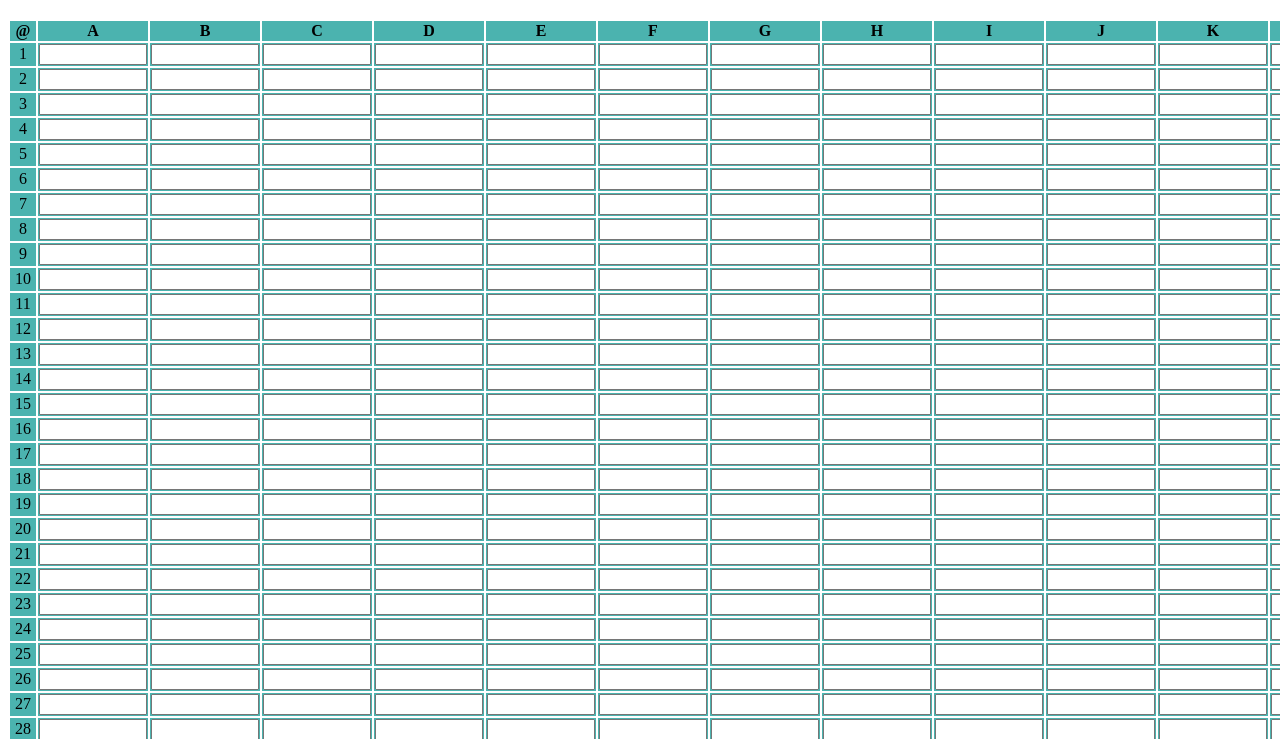
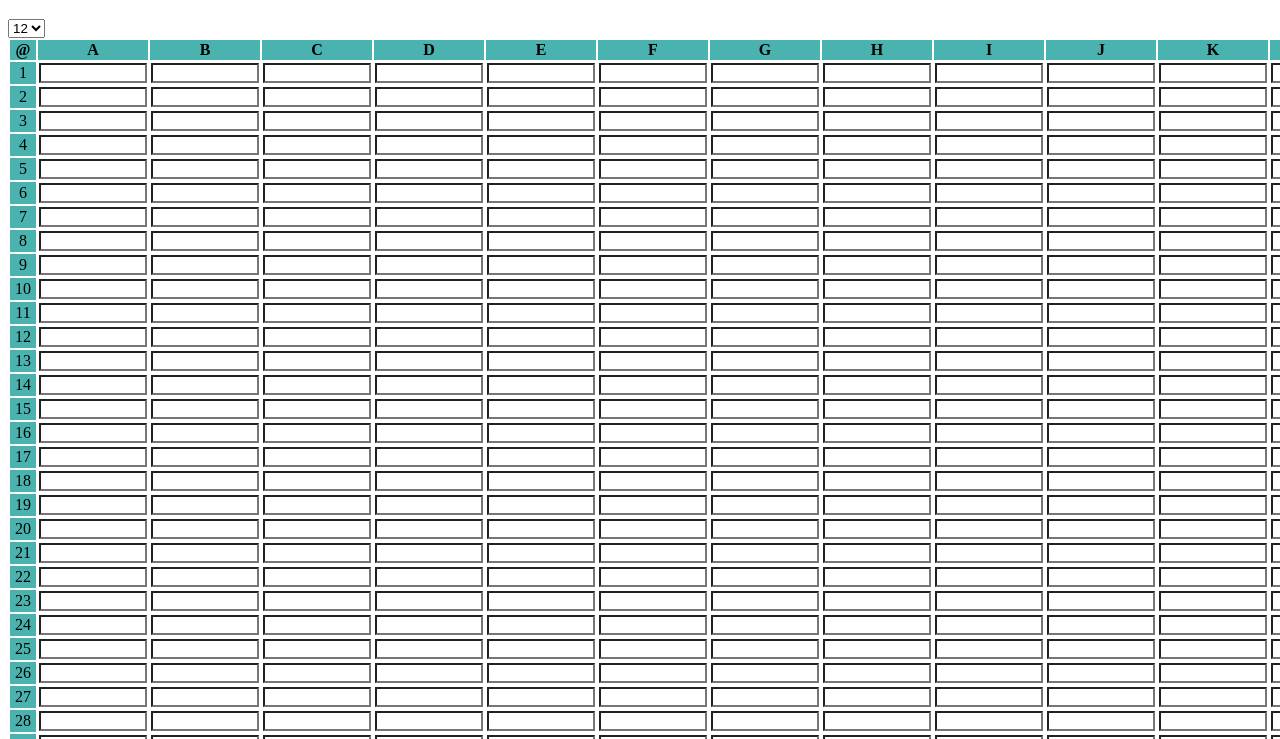
Before and after one commit to lyudmila-schastlyvets/Control-Work, a website with bundled scripts: page index.html in a window 1280 px wide. Shown: the part 61-800 px from the top of the page. Built offline with nearby package versions, Linux system fonts and the light colour scheme.

Commit message:
Changing font-size

```diff
--- a/index.html
+++ b/index.html
@@ -11,7 +11,17 @@
     </header>
     <main>
         <div class="control-panel">
-
+            <select name="font-size" id="font-size">
+                <option value="10">10</option>
+                <option value="11">11</option>
+                <option value="12" selected>12</option>
+                <option value="14">14</option>
+                <option value="16">16</option>
+                <option value="18">18</option>
+                <option value="20">20</option>
+                <option value="22">22</option>
+                <option value="24">24</option>
+            </select>
         </div>
         <table>
             <thead></thead>
--- a/src/js/cell.js
+++ b/src/js/cell.js
@@ -28,7 +28,7 @@ function cellInit () {
                 cellColor: 'black',
                 background: 'white',
                 fontSize: '12'
-            }
+            };
             if (i == 0) {
                 tableHead.push(cell);
             } else {
@@ -36,8 +36,8 @@ function cellInit () {
             }
         }
     }
-    storage.set('tbody', tableCells)
-    storage.set('thead', tableHead)
+    storage.set('tbody', tableCells);
+    storage.set('thead', tableHead);
 }
 
 export { cellInit }
--- a/src/js/index.js
+++ b/src/js/index.js
@@ -13,4 +13,18 @@ $(document).ready(function () {
             storage.set('tbody', data);
         }
     })
+    $(document).on('click', 'input', function () {
+        var data = storage.get('tbody');
+        $('#font-size').val(data[$(this).data('key')].fontSize);
+        $('.active').removeClass('active');
+        $(this).addClass('active');
+    })
+    $(document).on('change', '#font-size', function () {
+        var data = storage.get('tbody');
+        if ($('input').hasClass('active')) {
+            $('.active').css('font-size', $(this).val()+'px');
+            data[$('.active').data('key')].fontSize = $(this).val();
+            storage.set('tbody', data);
+        }
+    })
 })
--- a/src/js/renderTable.js
+++ b/src/js/renderTable.js
@@ -13,12 +13,17 @@ function renderTable () {
     table.forEach(function (el, key) {
         if(el.id.replace("@", '') != el.id) {
             rowId = 'row' + el.number;
-            container.find('tbody').append('<tr id="' + rowId + '" class="number"></tr>');
-            container.find('#'+rowId).append('<td>' + el.number + '</td>');
+            container.find('tbody').append('<tr id="' + rowId + '"></tr>');
+            container.find('#'+rowId).append('<td class="number">' + el.number + '</td>');
         } else {
             container
                 .find('#'+rowId)
-                .append('<td><input type="text" value="' + el.value + '" data-key="' + key + '"></td>');
+                .append('<td><input ' +
+                    'type="text" ' +
+                    'value="' + el.value + '" ' +
+                    'data-key="' + key + '" ' +
+                    'style="font-size:' + el.fontSize + 'px; color: ' + el.cellColor + '; background-color: ' +
+                     el.background + '" ></td>');
         }
     });
 }
--- a/src/scss/main.scss
+++ b/src/scss/main.scss
@@ -7,3 +7,7 @@ table {
     width: 100px;
   }
 }
+
+.active {
+  border: 1px solid black;
+}
```
Also changed, not shown: dist/js/main.min.js, dist/style/main.min.css, 2 other files.
